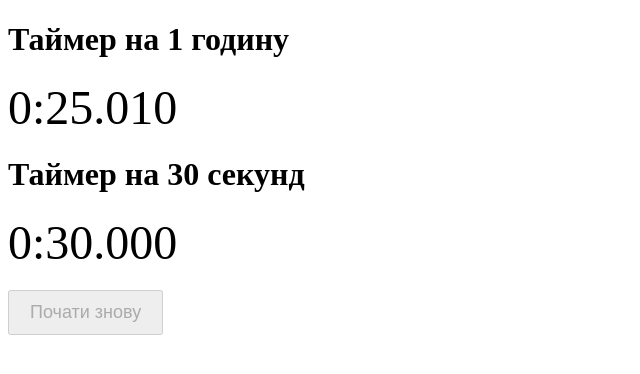
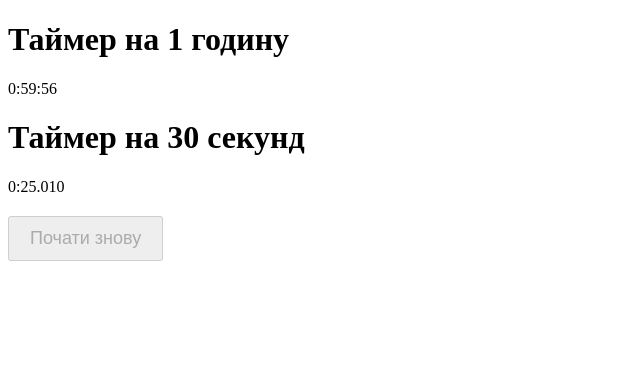
Before and after one commit to irashovdra/timers-hw, a plain HTML site: page index.html in a window 1280 px wide. Shown: the whole page, without its empty margins (0-640 px from the left). Drawn offline with Linux system fonts and the light colour scheme.

Commit message:
corrected timers

```diff
--- a/exercise1.js
+++ b/exercise1.js
@@ -1,5 +1,5 @@
 let totalTime = 60 * 60;
-const timerElement = document.getElementById("timer");
+const timerElement = document.getElementById("oneHourTimer");
 const messageElement = document.getElementById("message");
 
 function updateTimer() {
--- a/exercise2.js
+++ b/exercise2.js
@@ -1,5 +1,5 @@
 let totalTime = 30 * 1000;
-const timerElement = document.getElementById("timer");
+const timerElement = document.getElementById("secsTimer");
 const animateElement = document.getElementById("animate");
 const startButton = document.getElementById("startButton");
 
--- a/index.html
+++ b/index.html
@@ -9,10 +9,13 @@
   </head>
   <body>
     <h1>Таймер на 1 годину</h1>
-    <div id="timer">1:00:00</div>
+    <div id="oneHourTimer">1:00:00</div>
     <div id="message"></div>
+
+
+
     <h1>Таймер на 30 секунд</h1>
-    <div id="timer">0:30.000</div>
+    <div id="secsTimer">0:30.000</div>
     <div id="animate">Анімація!</div>
     <button id="startButton" disabled>Почати знову</button>
     <script type="module" src="./exercise1.js"></script>
```
